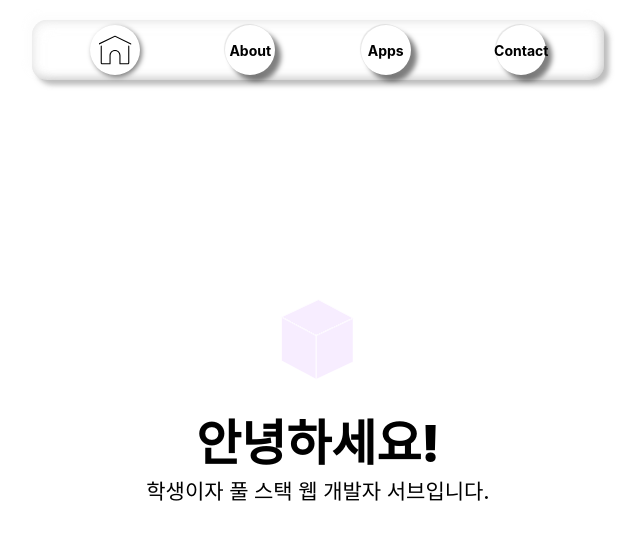
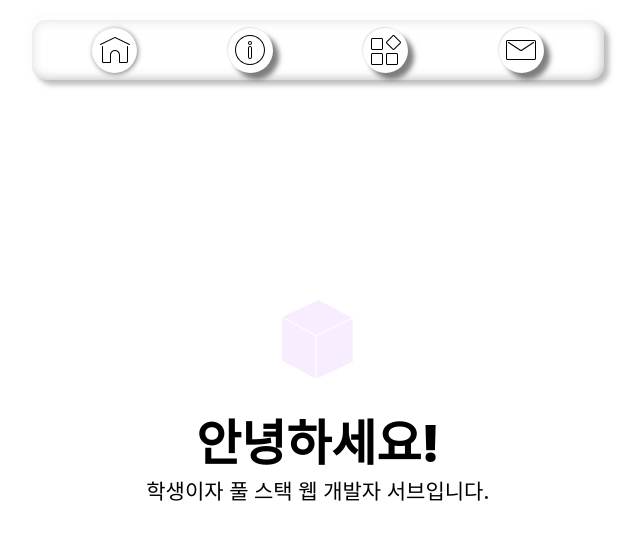
Before and after one commit to p-sw/ProfilePage, a Next.js app in the folder frontendts/: page / in a window 1280 px wide. Shown: the top 540 px of the page, without its empty margins (322-964 px from the left). Built offline with nearby package versions, Linux system fonts and the light colour scheme; a web font is replaced by a local one.

Commit message:
Final Navigation Update

```diff
--- a/frontendts/component/Navigation.tsx
+++ b/frontendts/component/Navigation.tsx
@@ -13,7 +13,6 @@ function makeLink(router: NextRouter, {href, img, alt}: NavigationProps) {
     return <Link href={"/"+href} className={ `${router.asPath === '/'+href ? styles.active : ""}` }>
         <div>
             <Image src={"/images/NavigationIcons/"+img} alt={alt} width={30} height={30} />
-            <span>{alt}</span>
         </div>
     </Link>
 }
--- a/frontendts/styles/index.module.scss
+++ b/frontendts/styles/index.module.scss
@@ -60,9 +60,6 @@ main.container {
       p {
         font-size: 1.5rem;
         font-weight: 500;
-        @include mini {
-          font-size: 2rem;
-        }
 
         color: $color-invert-primary;
 
--- a/frontendts/styles/navigation.module.scss
+++ b/frontendts/styles/navigation.module.scss
@@ -66,7 +66,7 @@ $nav-lower-px: 50px;
 
       @include mini {
         justify-content: flex-start;
-        gap: 0;
+        gap: 10px;
       }
 
       list-style-type: none;
@@ -80,6 +80,9 @@ $nav-lower-px: 50px;
 
         user-select: none;
 
+        width: 50px;
+        height: 50px;
+
         a {
           $indicator-transition: 0.2s;
 
@@ -91,21 +94,20 @@ $nav-lower-px: 50px;
           align-items: center;
           justify-content: center;
 
+          width: 100%;
+          height: 100%;
+
+          position: relative;
+          box-sizing: border-box;
+
           div {
             display: flex;
             flex-direction: column;
             align-items: center;
             justify-content: center;
 
-            width: auto;
-            height: fit-content;
-            aspect-ratio: auto 1/1;
-
-            padding: 10px;
-
-            @include mini {
-              padding: 3px;
-            }
+            width: 90%;
+            height: 90%;
 
             border-radius: 50%;
 
@@ -115,81 +117,30 @@ $nav-lower-px: 50px;
             transition: $indicator-transition;
           }
 
-          span {
-            font-family: $font-family;
-            font-weight: 700;
-
-            position: absolute;
-            @include mini {
-              position: relative;
-            }
-
-            opacity: 0;
-
-            transition: 0.3s;
-          }
-
           img {
             transition: 0.2s;
 
             @include mini {
               position: absolute;
 
-              width: 20px;
-              height: 20px;
+              width: 25px;
+              height: 25px;
             }
           }
 
           &.active {
             div {
-              box-shadow: 2px 2px 5px rgba(0, 0, 0, 0.5);
+              box-shadow: 1px 1px 5px rgba(0, 0, 0, 0.5);
 
               transition: $indicator-transition;
             }
           }
 
           @media (hover: hover) {
-            &:hover {
-              img {
-                opacity: 0;
-
-                transition: 0.2s;
-              }
-
-              span {
-                opacity: 1;
-
-                transition: 0.3s;
-              }
-            }
-          }
-
-          @media (hover: none) {
-            img {
-              opacity: 0;
-
-              transition: 0.3s;
-            }
-
-            span {
-              opacity: 1;
-
-              transition: 0.3s;
-            }
-
-            &.active {
-              img {
-                transform: scale(1.1);
-
-                opacity: 1;
-
-                transition: 0.3s;
-              }
-
-              span {
-                opacity: 0;
-
-                transition: 0.3s;
+            &:hover:not(.active) {
+              div {
+                box-shadow: 3px 3px 3px rgba(0, 0, 0, 0.5), -1px -1px 1px rgba(0, 0, 0, 0.1);
+                transition: $indicator-transition;
               }
             }
           }
```
